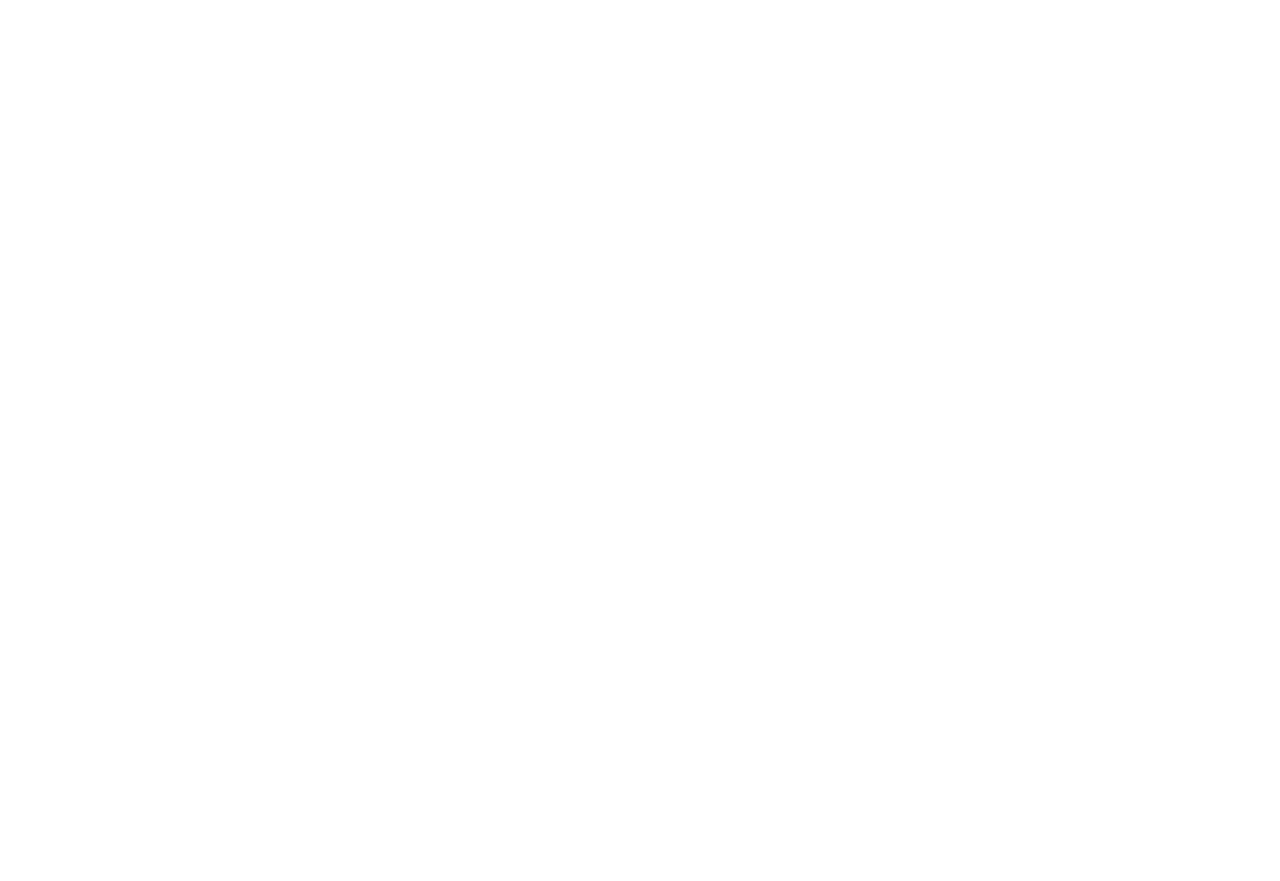
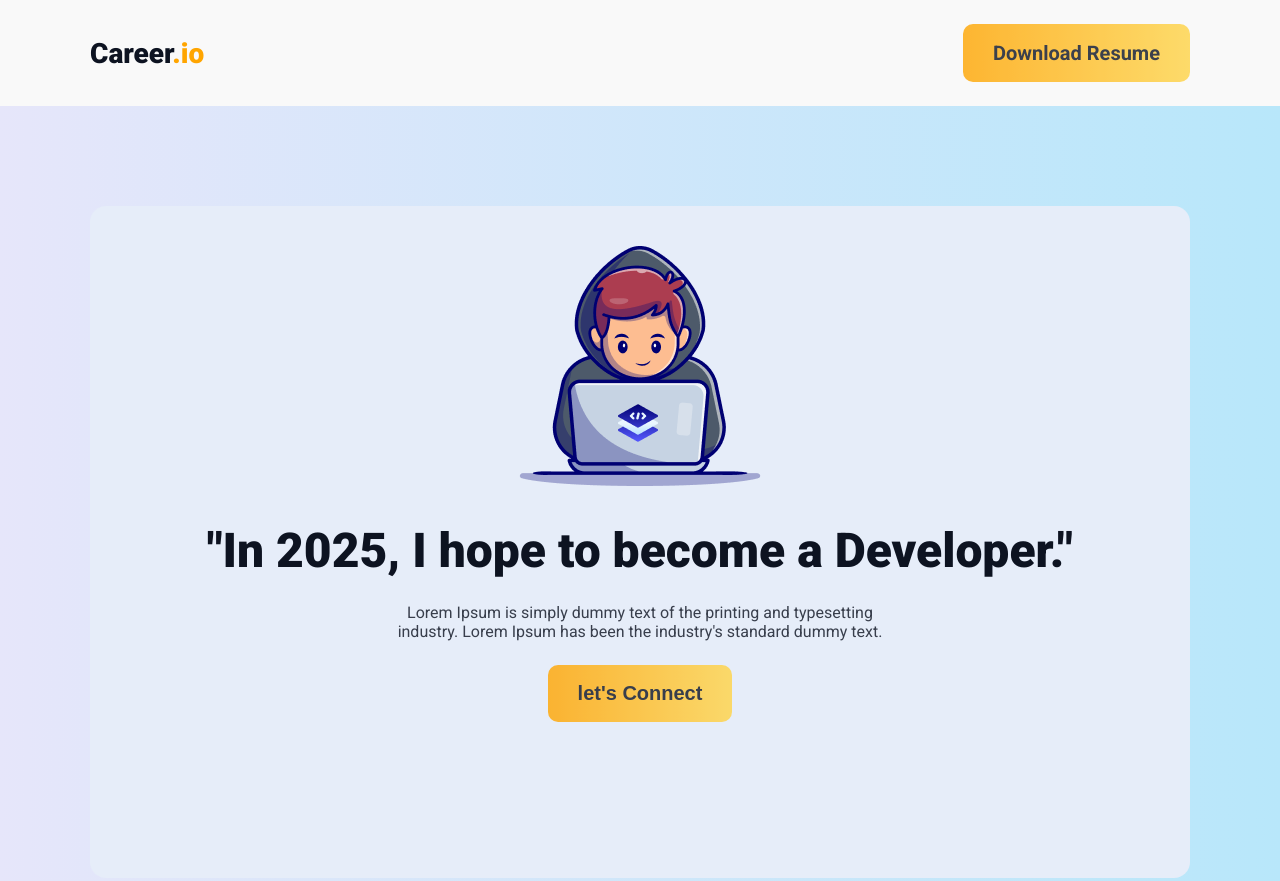
Before and after one commit to Shadhin282/BootCampProject, a plain HTML site: page index.html in a window 1280 px wide. Shown: the top 881 px of the page. Before the commit the page ends 800 px from the top, so only its background shows below. Drawn offline with Linux system fonts and the light colour scheme.

Commit message:
updated nav and banner

```diff
--- a/index.html
+++ b/index.html
@@ -4,13 +4,27 @@
     <meta charset="UTF-8">
     <meta name="viewport" content="width=device-width, initial-scale=1.0">
     <title>The Career Mission 2025</title>
+    <link rel="stylesheet" href="style.css">
+    <link rel="preconnect" href="https://fonts.googleapis.com">
+<link rel="preconnect" href="https://fonts.gstatic.com" crossorigin>
+<link href="https://fonts.googleapis.com/css2?family=Raleway:ital,wght@0,100..900;1,100..900&family=Roboto:ital,wght@0,100..900;1,100..900&display=swap" rel="stylesheet">
 </head>
 <body>
     <header>
-
+        <nav class="nav">
+            <div class="logo roboto"><h3>Career<span>.io</span></h3></div>
+            <button class="btn roboto">Download Resume</button>
+        </nav>
     </header>
     <main>
-
+        <section class="banner roboto">
+            <img src="./assets/hero-developer.png" alt="">
+            <div class="banner-content">
+                <h2>"In 2025, I hope to become a Developer."</h2>
+                <p>Lorem Ipsum is simply dummy text of the printing and typesetting industry. Lorem Ipsum has been the industry's standard dummy text.</p>
+                <button class="btn">let's Connect</button>
+            </div>
+        </section>
     </main>
     <footer>
 
--- /dev/null
+++ b/style.css
@@ -0,0 +1,85 @@
+
+
+.roboto {
+  font-family: "Roboto", sans-serif;
+  font-optical-sizing: auto;
+  font-style: normal;
+  font-variation-settings:
+    "wdth" 100;
+}
+
+*{
+    margin: 0;
+    padding: 0;
+}
+body{
+    background-image: linear-gradient(to right,#E6E6FA,#B8E7FA);
+}
+
+header{
+    background-color: #f9f9f9;
+
+}
+.nav {
+    display: flex;
+    justify-content: space-between;
+    align-items: center;
+    padding: 24px 90px;
+}
+.nav .logo{
+    margin: 11px 0px;
+
+}
+
+.nav h3{
+    color: #0D1321;
+    font-size: 28px;
+    font-weight: 900;
+}
+.nav span{
+    color: #FFA500;
+}
+.btn{
+    color: #0D1321;
+    background-image: linear-gradient(to right,#FFA500, #FFD447) ;
+    padding: 17px 30px;
+    border: none;
+    border-radius: 10px;
+    opacity: 80%;
+    font-size: 20px;
+    font-weight: 700;
+}
+
+/* Banner style */
+.banner {
+    margin: 100px 90px;
+    padding: 40px 60px;
+    background-color: #E6EDF9;
+    border-radius: 16px;
+    text-align: center;
+    height: 592px;
+    gap: 32px;
+}
+
+.bannger img{
+
+    margin-bottom: 32px;
+}
+
+.banner .banner-content{
+     margin-top: 32px;
+
+}
+
+.banner-content h2{
+    color: #0D1321;
+    font-size: 48px;
+    font-weight: 900;
+}
+.banner-content p{
+    padding: 24px 0px;
+    margin: 0px 240px;
+    font-size: 16px;
+    color: #0D1321;
+    opacity: 80%;
+}
```
